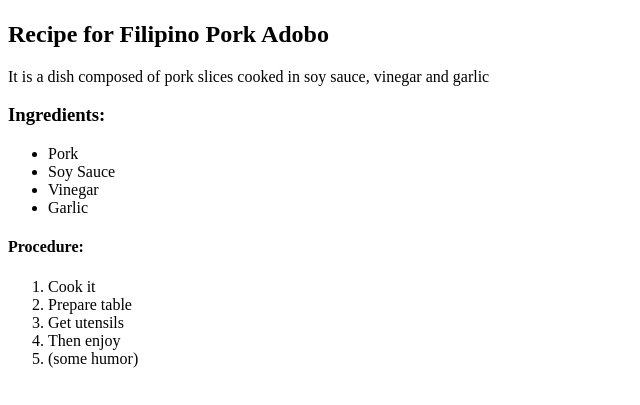
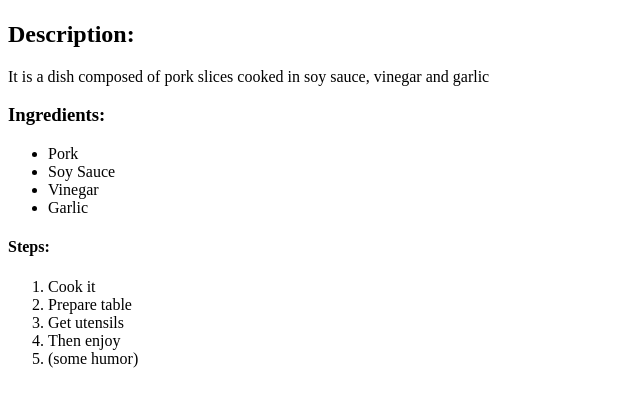
Before and after one commit to JoelMbps/odin-recipes, a plain HTML site: page recipes/adobo.html in a window 1280 px wide. Shown: the part 383-788 px from the top of the page, without its empty margins (0-640 px from the left). Drawn offline with Linux system fonts and the light colour scheme.

Commit message:
revised recipe heading titles and added notes in README.md

```diff
--- a/recipes/adobo.html
+++ b/recipes/adobo.html
@@ -10,7 +10,7 @@
     <h1>Filipino Adobo</h1>
         <img src="https://as1.ftcdn.net/v2/jpg/01/81/57/96/1000_F_181579693_3ZqXZFa6WAkTx63g7EZ0QtQaGXzFj9ad.jpg" alt="Photo of Pork Adobo">
 
-    <h2>Recipe for Filipino Pork Adobo</h2>
+    <h2>Description:</h2>
         <p>It is a dish composed of pork slices cooked in soy sauce, vinegar and garlic</p>
 
     <h3>Ingredients:</h3>
@@ -21,7 +21,7 @@
             <li>Garlic</li>
         </ul>
 
-    <h4>Procedure:</h4>
+    <h4>Steps:</h4>
         <ol>
             <li>Cook it</li>
             <li>Prepare table</li>
```
Also changed, not shown: recipes/steak.html (+2 -2 lines), recipes/sushi.html (+2 -2 lines), 1 other file.
